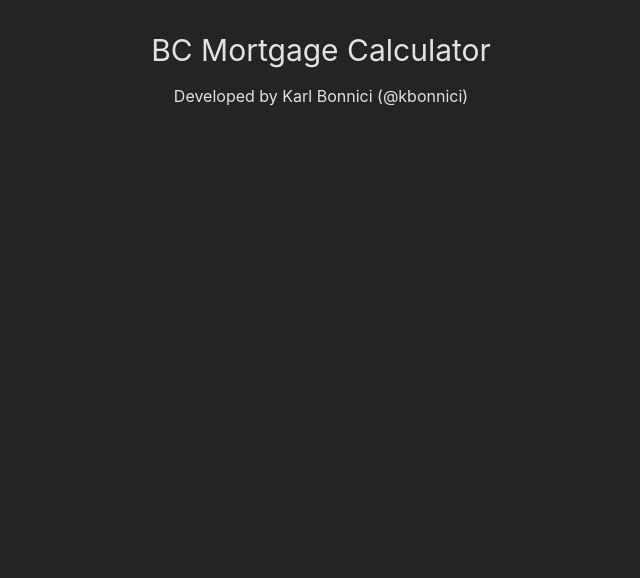
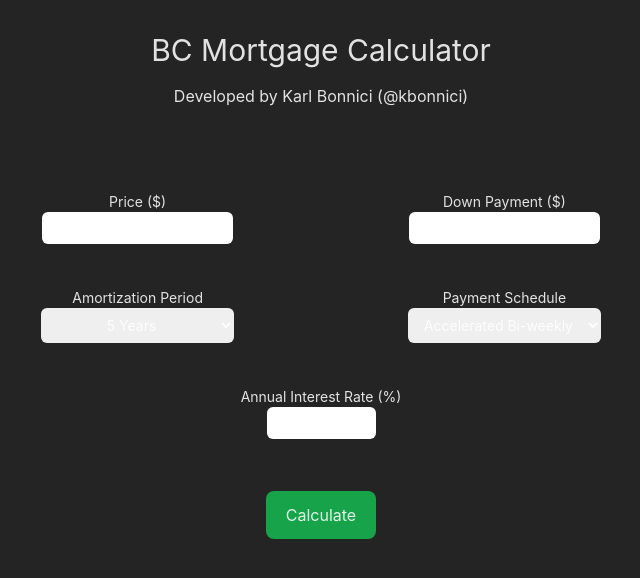
Before and after one commit to kbonnici/mortgage-calculator-frontend, a React (Vite) app: page / in a window 1280 px wide. Shown: the top 578 px of the page, without its empty margins (319-959 px from the left). Built offline with nearby package versions, Linux system fonts and the light colour scheme.

Commit message:
add form to App component

```diff
--- a/src/App.tsx
+++ b/src/App.tsx
@@ -1,10 +1,13 @@
 import './App.css'
-import Header from './components/header/Header'
+import Button from './components/button/Button'
+import Form from './components/form/Form'
+import Heading from './components/header/Header'
 
 function App() {
   return (
     <>
-      <Header/>
+      <Heading/>
+      <Form/>
     </>
   )
 }
```
